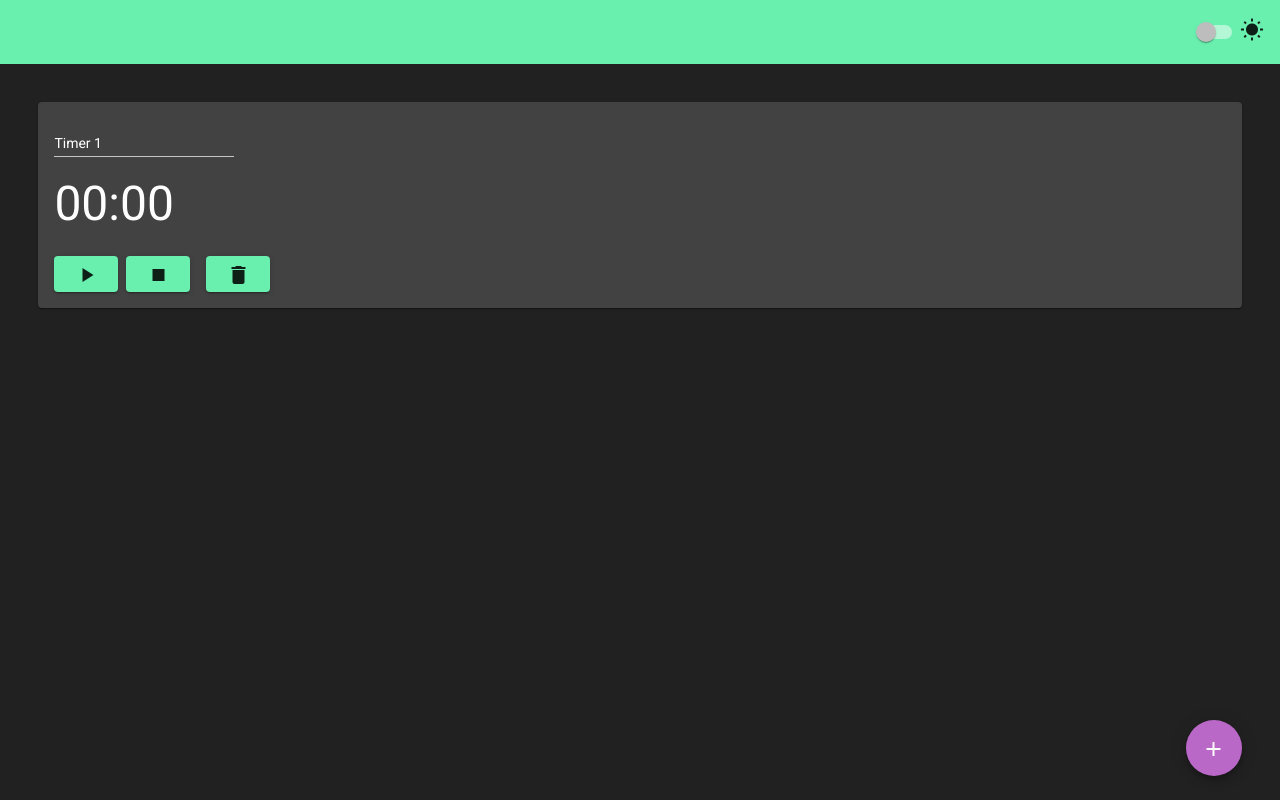
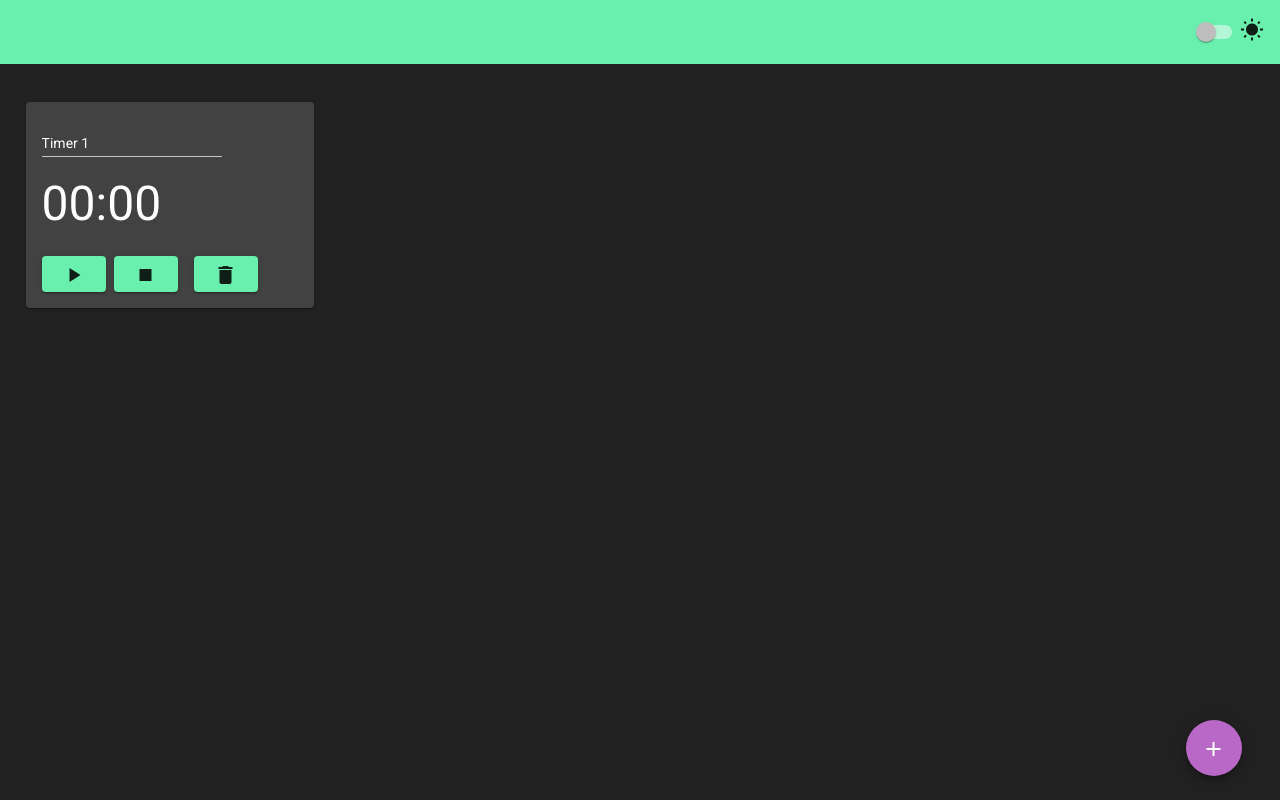
Before and after one commit to Wellvergton/cron, an Angular app: page / in a window 1280 px wide. Built offline with nearby package versions, Linux system fonts and the light colour scheme.

Commit message:
Add some responsiveness

```diff
--- a/src/app/app.component.scss
+++ b/src/app/app.component.scss
@@ -1,3 +1,9 @@
 main {
   padding-bottom: 30%;
 }
+
+@media (min-width: 1200px) {
+  main {
+    padding-bottom: 5%;
+  }
+}
--- a/src/app/timer/timer.component.scss
+++ b/src/app/timer/timer.component.scss
@@ -24,3 +24,18 @@ mat-card > mat-card-actions:last-child {
 mat-card-actions button:first-child {
   margin-right: 8px;
 }
+
+@media (min-width: 600px) {
+  mat-card {
+    width: 40%;
+    margin: 0 2% 3%;
+    display: inline-block;
+  }
+}
+
+@media (min-width: 1200px) {
+  mat-card {
+    width: 20%;
+    display: inline-block;
+  }
+}
```
